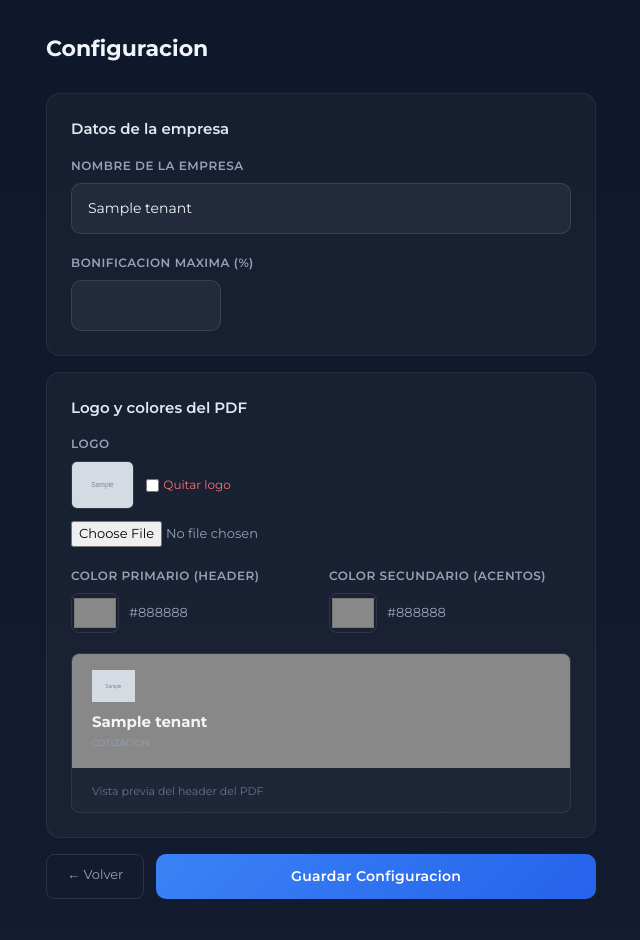
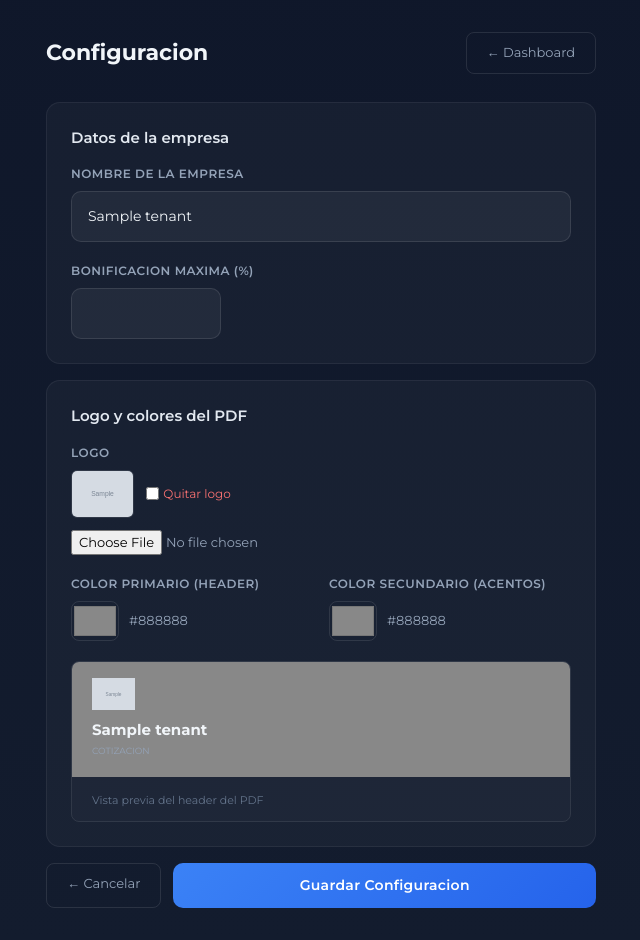
Before and after one commit to luciaf17/cotizador, a Django app: page /tenant/configuracion/ in a window 1280 px wide. Shown: the part 61-1001 px from the top of the page, without its empty margins (319-959 px from the left). Before the commit the page ends 960 px from the top, so only its background shows below. Run offline with Django 5.2, Linux system fonts and the light colour scheme; a user stored in the database is signed in; tables that the repository leaves empty hold one stand-in row (values such as "Sample post"); grey boxes marked "Sample" are stand-in pictures; some libraries are stand-ins or nearby versions.

Commit message:
fix: agregar botón volver al Dashboard en panel listas y configuración
Co-Authored-By: Claude Opus 4.6 (1M context) <noreply@anthropic.com>

```diff
--- a/templates/precios/panel_listas.html
+++ b/templates/precios/panel_listas.html
@@ -14,6 +14,7 @@
         <div style="display: flex; gap: 8px;">
             <a href="{% url 'crear_lista' %}" class="btn-primary" style="text-decoration: none; font-size: 13px; padding: 10px 20px;">Nueva Lista</a>
             <a href="{% url 'pdf_prearmados' %}" target="_blank" class="btn-secondary" style="text-decoration: none; font-size: 13px; padding: 10px 20px;">PDF Prearmados</a>
+            <a href="{% url 'dashboard' %}" class="btn-secondary" style="text-decoration: none;">&larr; Dashboard</a>
         </div>
     </div>
 
--- a/templates/tenants/configuracion.html
+++ b/templates/tenants/configuracion.html
@@ -3,7 +3,10 @@
 
 {% block content %}
 <div style="max-width: 550px; margin: 0 auto;">
-    <h2 style="color: #f1f5f9; font-size: 22px; font-weight: 700; margin-bottom: 28px;">Configuracion</h2>
+    <div style="display: flex; justify-content: space-between; align-items: center; margin-bottom: 28px;">
+        <h2 style="color: #f1f5f9; font-size: 22px; font-weight: 700; margin: 0;">Configuracion</h2>
+        <a href="{% url 'dashboard' %}" class="btn-secondary" style="text-decoration: none;">&larr; Dashboard</a>
+    </div>
 
     <form method="post" enctype="multipart/form-data">
         {% csrf_token %}
@@ -80,7 +83,7 @@
         </div>
 
         <div style="display: flex; gap: 12px;">
-            <a href="{% url 'cotizacion_inicio' %}" class="btn-secondary" style="text-decoration: none;">&larr; Volver</a>
+            <a href="{% url 'dashboard' %}" class="btn-secondary" style="text-decoration: none;">&larr; Cancelar</a>
             <button type="submit" class="btn-primary" style="flex: 1;">Guardar Configuracion</button>
         </div>
     </form>
```
